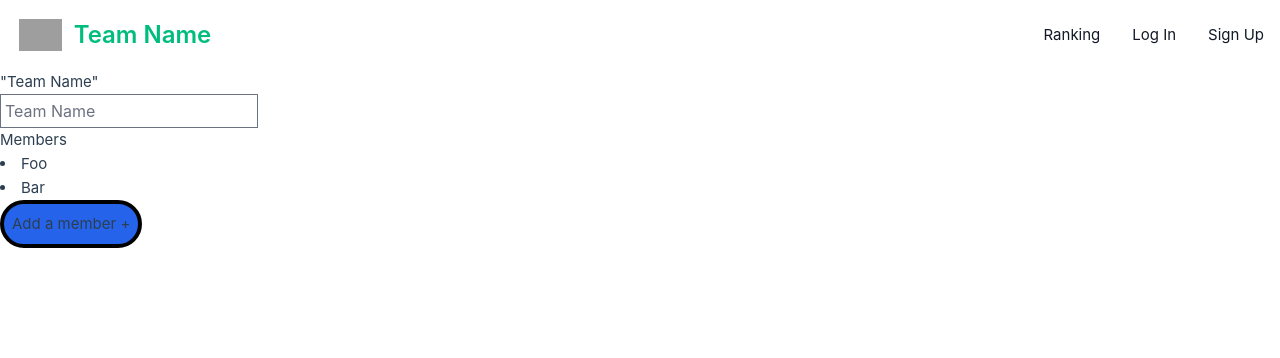
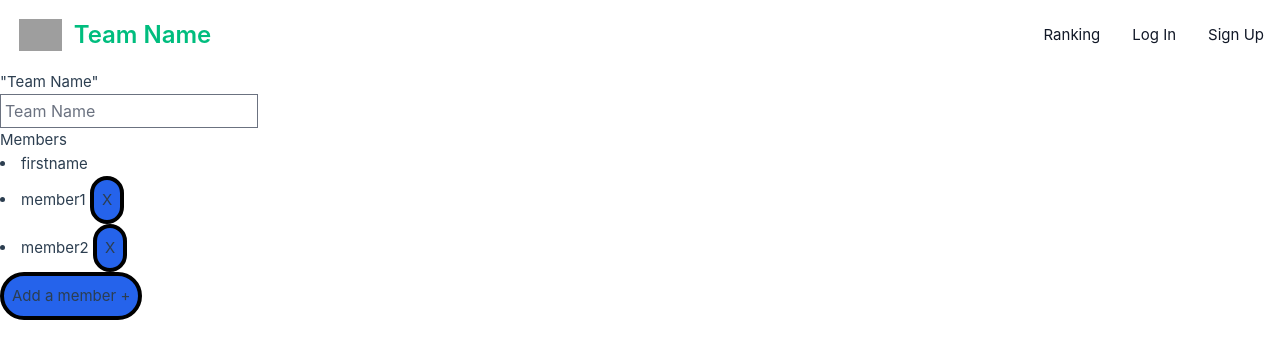
Before and after one commit to Baptiste-Madelaine/ProjetVueJS, a Vue app: page /settings in a window 1280 px wide. Shown: the top 358 px of the page. Built offline with nearby package versions, Linux system fonts and the light colour scheme; grey boxes are pictures that could not be loaded.

Commit message:
Setting SettingsView

```diff
--- a/src/views/SettingsView.vue
+++ b/src/views/SettingsView.vue
@@ -9,7 +9,7 @@
     const userStore = useUserStore()
     const { id, name} = storeToRefs(userStore);
 
-    const items = ref([{ message: 'Foo' }, { message: 'Bar' }])
+    const items = ref([{ message: 'member1' }, { message: 'member2' }])
     //const team = await getTeam(id);
 </script>
 <template>
@@ -21,8 +21,10 @@
         <input class="text-black p-1" type="text" placeholder="Team Name" v-model="email" required>
 
         <h1> Members </h1>
+        <li> firstname </li>
         <li v-for="item in items">
             {{ item.message }}
+            <button class="p-2 bg-blue-600 border-black border-4 rounded-full" @click=""> X </button>
         </li>
         <button class="p-2 bg-blue-600 border-black border-4 rounded-full" @click=""> Add a member + </button>
     </div>
```
